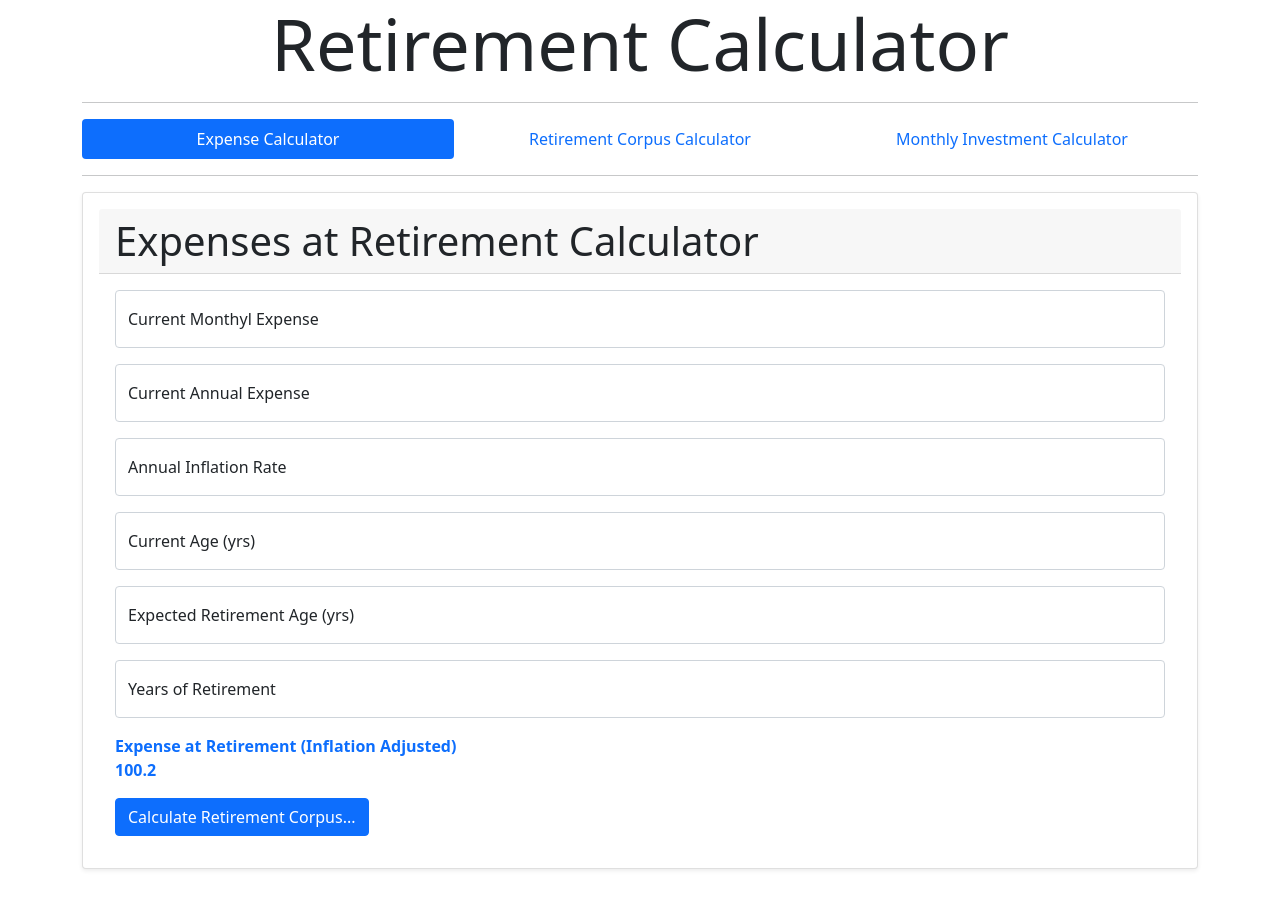
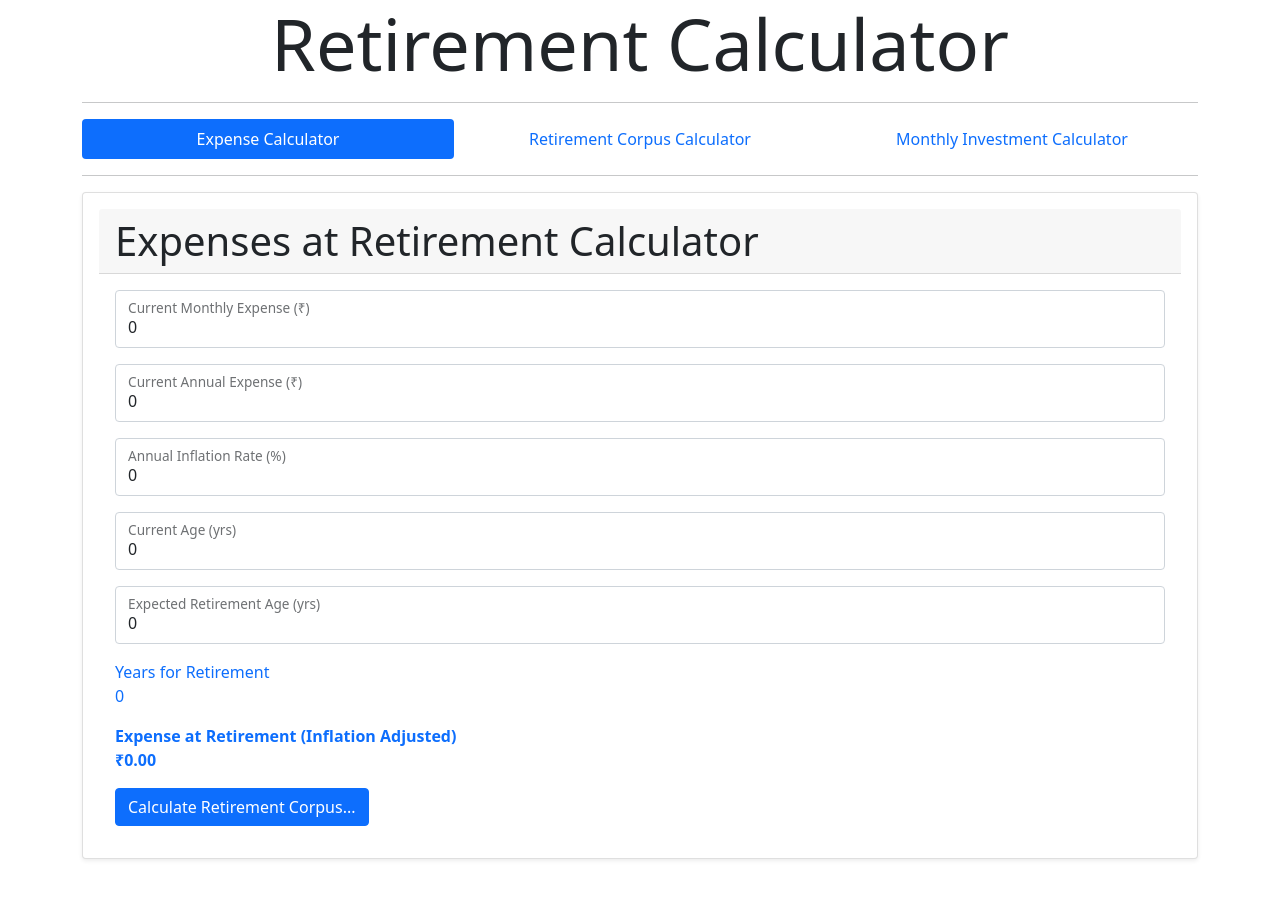
Before and after one commit to mvnshrikanth/retirement-calculator, an Angular app: page /expense-calc in a window 1280 px wide. Shown: the top 908 px of the page. Built offline with nearby package versions, Linux system fonts and the light colour scheme.

Commit message:
Added calculation for Expense Calculator
Added calculation for Expense Calculator

```diff
--- a/src/app/components/expense-calculator/expense-calculator.component.html
+++ b/src/app/components/expense-calculator/expense-calculator.component.html
@@ -3,36 +3,49 @@
     Expenses at Retirement Calculator
   </div>
   <div class="card-body">
-    <form #expenseCalc="ngForm">
+    <form #expenseCalc="ngForm" (ngSubmit)="onSubmit(expenseCalc)">
       <div class="form-floating form-group mb-3">
-        <input type="text" name="nm-cur-mnth-exp" class="form-control" id="cur-mnth-exp" placeholder="00.00" ngModel>
-        <label for="cur-mnth-exp">Current Monthyl Expense</label>
+        <input type="number" name="curMonthlyExp" class="form-control" id="curMonthlyExp" placeholder="0"
+               [(ngModel)]="userData.curMonthlyExp" (ngModelChange)="calcAnnualExp()"
+               [ngModelOptions]="{updateOn:'blur'}"
+               required ngModel min="0">
+        <label for="curMonthlyExp">Current Monthly Expense (₹)</label>
       </div>
       <div class="form-floating mb-3">
-        <input type="text" name="nm-cur-annl-exp" class="form-control" id="cur-annl-exp" placeholder="00.00" ngModel>
-        <label for="cur-annl-exp">Current Annual Expense</label>
+        <input type="number" name="curAnnualExp" class="form-control" id="curAnnualExp" placeholder="0" ngModel
+               [(ngModel)]="userData.curAnnualExp" (ngModelChange)="calcMonthlyExp()"
+               [ngModelOptions]="{updateOn:'blur'}" required min="0">
+        <label for="curAnnualExp">Current Annual Expense (₹)</label>
       </div>
       <div class="form-floating mb-3">
-        <input type="text" name="nm-annl-inf-rte" class="form-control" id="annl-inf-rte" placeholder="0" ngModel>
-        <label for="annl-inf-rte">Annual Inflation Rate</label>
+        <input type="number" name="annualInfRate" class="form-control" id="annualInfRate" placeholder="0" ngModel
+               [(ngModel)]="userData.annualInfRate" (ngModelChange)="calcExpenseAtRetirement()"
+               [ngModelOptions]="{updateOn:'blur'}" required min="0"
+               max="15">
+        <label for="annualInfRate">Annual Inflation Rate (%)</label>
       </div>
       <div class="form-floating mb-3">
-        <input type="text" name="nm-curr-age" class="form-control" id="curr-age" placeholder="0" ngModel>
-        <label for="curr-age">Current Age (yrs)</label>
+        <input type="number" name="curAge" class="form-control" id="curAge" placeholder="0" ngModel
+               [(ngModel)]="userData.curAge" (ngModelChange)="calcNumbOfYrsToRetire()"
+               [ngModelOptions]="{updateOn:'blur'}" required min="0">
+        <label for="curAge">Current Age (yrs)</label>
       </div>
       <div class="form-floating mb-3">
-        <input type="text" name="nm-exp-retir-age" class="form-control" id="exp-retir-age" placeholder="0" ngModel>
-        <label for="exp-retir-age">Expected Retirement Age (yrs)</label>
+        <input type="number" name="expRetirementAge" class="form-control" id="expRetirementAge" placeholder="0" ngModel
+               [(ngModel)]="userData.expectedRetirementAge" (ngModelChange)="calcNumbOfYrsToRetire()"
+               [ngModelOptions]="{updateOn:'blur'}" required min="0">
+        <label for="expRetirementAge">Expected Retirement Age (yrs)</label>
       </div>
-      <div class="form-floating mb-3">
-        <input type="text" name="nm-yrs-of-retire" class="form-control" id="yrs-of-retire" placeholder="0" ngModel>
-        <label for="yrs-of-retire">Years of Retirement</label>
+      <div class="mb-3 ml-3">
+        <label class="text-primary">Years for Retirement</label>
+        <p class="text-primary">{{userData.numbOfYrsToRetire }}</p>
       </div>
-      <div>
+      <div class="mb-3 ml-3">
         <label class="fw-bold text-primary">Expense at Retirement (Inflation Adjusted)</label>
-        <p class="fw-bold text-primary">100.2</p>
+        <p class="fw-bold text-primary">{{userData.expenseAtRetirement | currency:'INR'}}</p>
       </div>
-      <button class="btn btn-primary" (click)="next(expenseCalc)">Calculate Retirement Corpus... </button>
+      <button type="submit" class="btn btn-primary" [disabled]="!expenseCalc.valid">Calculate Retirement Corpus...
+      </button>
     </form>
   </div>
 </div>
--- a/src/app/components/expense-calculator/expense-calculator.component.ts
+++ b/src/app/components/expense-calculator/expense-calculator.component.ts
@@ -1,5 +1,6 @@
-import { Component, OnInit } from '@angular/core';
-import { NgForm } from '@angular/forms';
+import {Component, OnInit} from '@angular/core';
+import {NgForm} from '@angular/forms';
+import {UserData} from "../../modules/user-data";
 
 @Component({
   selector: 'app-expense-calculator',
@@ -7,11 +8,45 @@ import { NgForm } from '@angular/forms';
   styleUrls: ['./expense-calculator.component.css'],
 })
 export class ExpenseCalculatorComponent implements OnInit {
-  constructor() {}
 
-  ngOnInit(): void {}
+  userData: UserData = {
+    curAnnualExp: 0,
+    curMonthlyExp: 0,
+    annualInfRate: 0,
+    curAge: 0,
+    expectedRetirementAge: 0,
+    numbOfYrsToRetire: 0,
+    expenseAtRetirement: 0
+  }
 
-  next(expenseCalc: NgForm) {
+  constructor() {
+  }
+
+  ngOnInit(): void {
+  }
+
+  onSubmit(expenseCalc: NgForm) {
     console.log(expenseCalc.value, expenseCalc.valid);
   }
+
+  calcExpenseAtRetirement() {
+    this.userData.expenseAtRetirement = Math.pow((1 + this.userData.annualInfRate / 100), this.userData.expectedRetirementAge) * this.userData.curAnnualExp;
+  }
+
+  calcAnnualExp() {
+    this.userData.curAnnualExp = this.userData.curMonthlyExp * 12;
+    this.calcExpenseAtRetirement();
+  }
+
+  calcMonthlyExp() {
+    this.userData.curMonthlyExp = Number((this.userData.curAnnualExp / 12).toFixed(2));
+    this.calcExpenseAtRetirement();
+  }
+
+  calcNumbOfYrsToRetire() {
+    this.userData.numbOfYrsToRetire = this.userData.expectedRetirementAge - this.userData.curAge;
+    this.calcExpenseAtRetirement();
+  }
+
+
 }
--- /dev/null
+++ b/src/app/modules/user-data.ts
@@ -0,0 +1,9 @@
+export interface UserData {
+  curMonthlyExp: number;
+  curAnnualExp: number;
+  annualInfRate: number;
+  curAge: number;
+  expectedRetirementAge: number;
+  numbOfYrsToRetire: number;
+  expenseAtRetirement: number;
+}
--- /dev/null
+++ b/src/app/services/user-data.service.ts
@@ -0,0 +1,2 @@
+export class UserDataService {
+}
```
